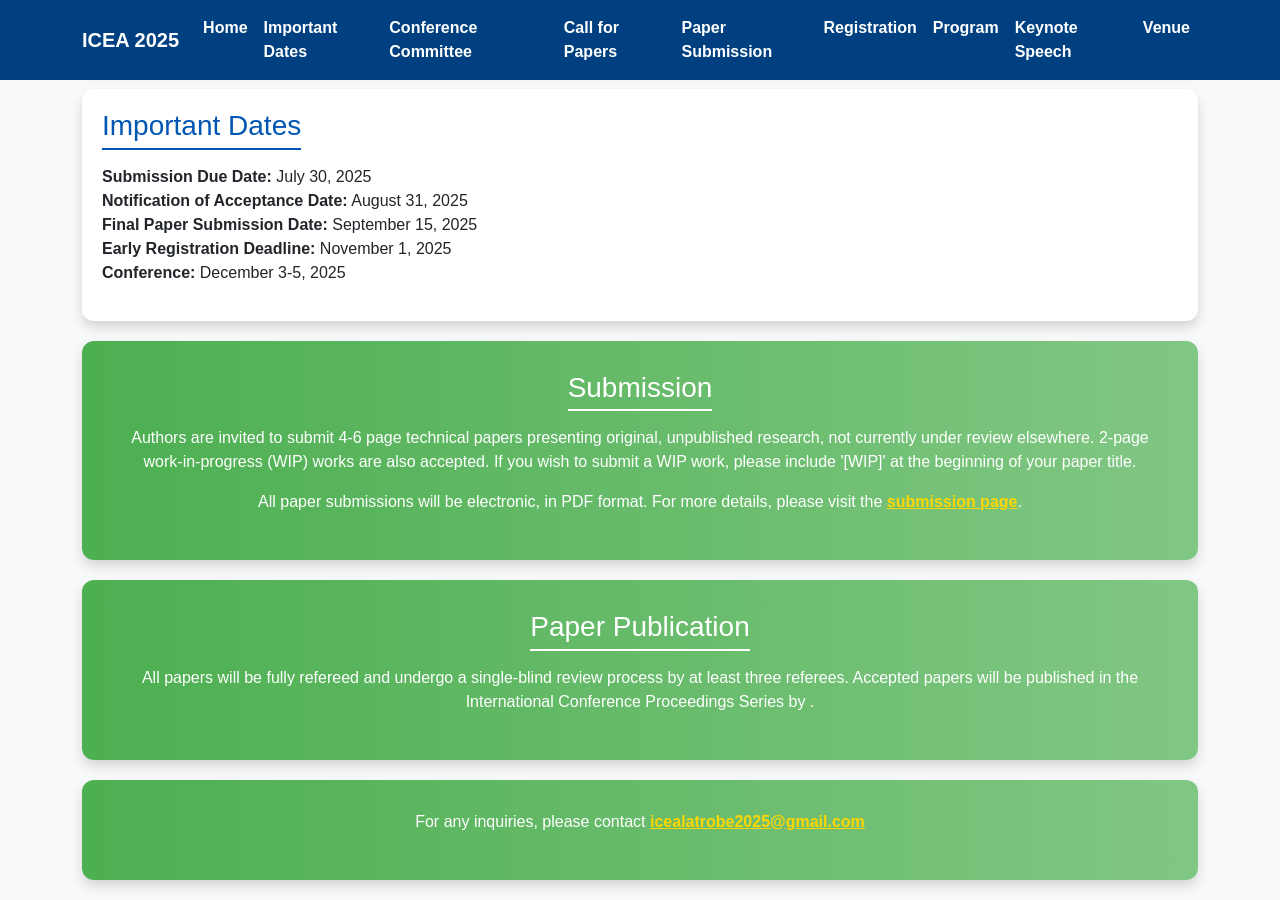
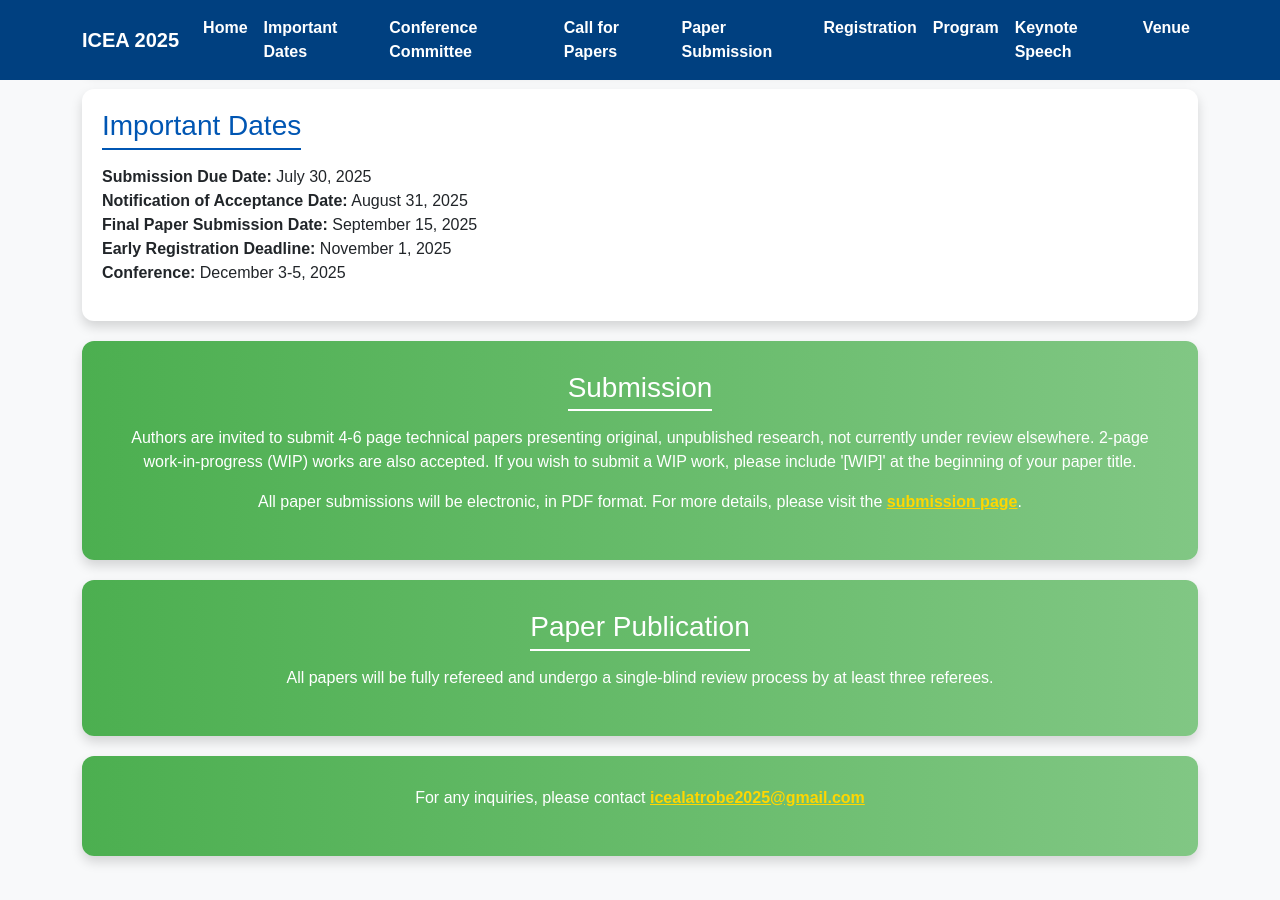
Before and after one commit to icea2025/latrobe, a Jekyll site: the page papers/index.html, which Jekyll copies as it is, in a window 1280 px wide and 900 px high, scrolled down 1935 px. Built offline with Jekyll 4.4.1, drawn with Linux system fonts in a browser that asks for light colours; after the commit the page ends 2811 px from its top, so only the background shows below that.

Commit message:
Update index.html

```diff
--- a/papers/index.html
+++ b/papers/index.html
@@ -202,7 +202,7 @@
 
     <div class="submission-info">
       <h3>Paper Publication</h3>
-      <p>All papers will be fully refereed and undergo a single-blind review process by at least three referees. Accepted papers will be published in the International Conference Proceedings Series by .</p>
+      <p>All papers will be fully refereed and undergo a single-blind review process by at least three referees.</p>
 
     </div>
 
```
